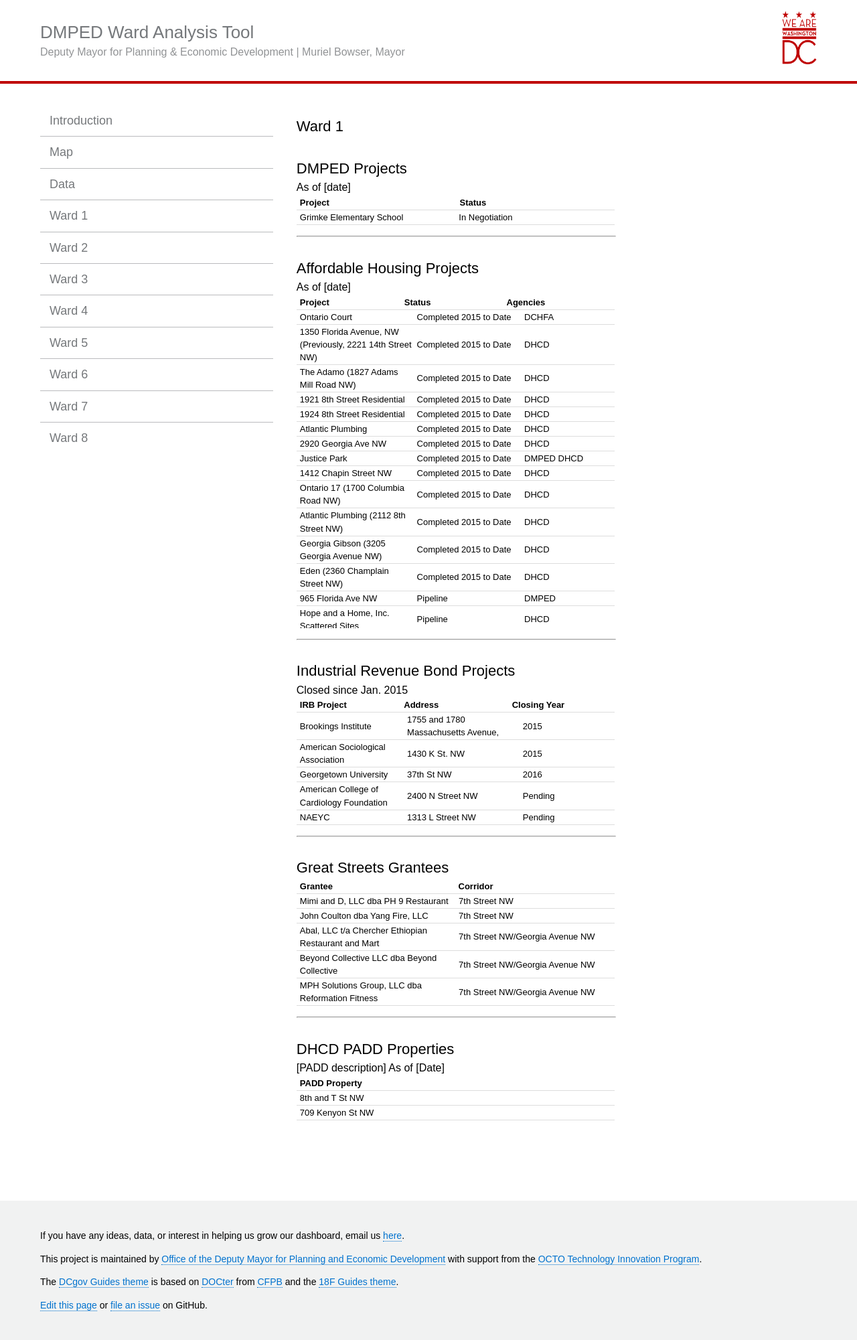
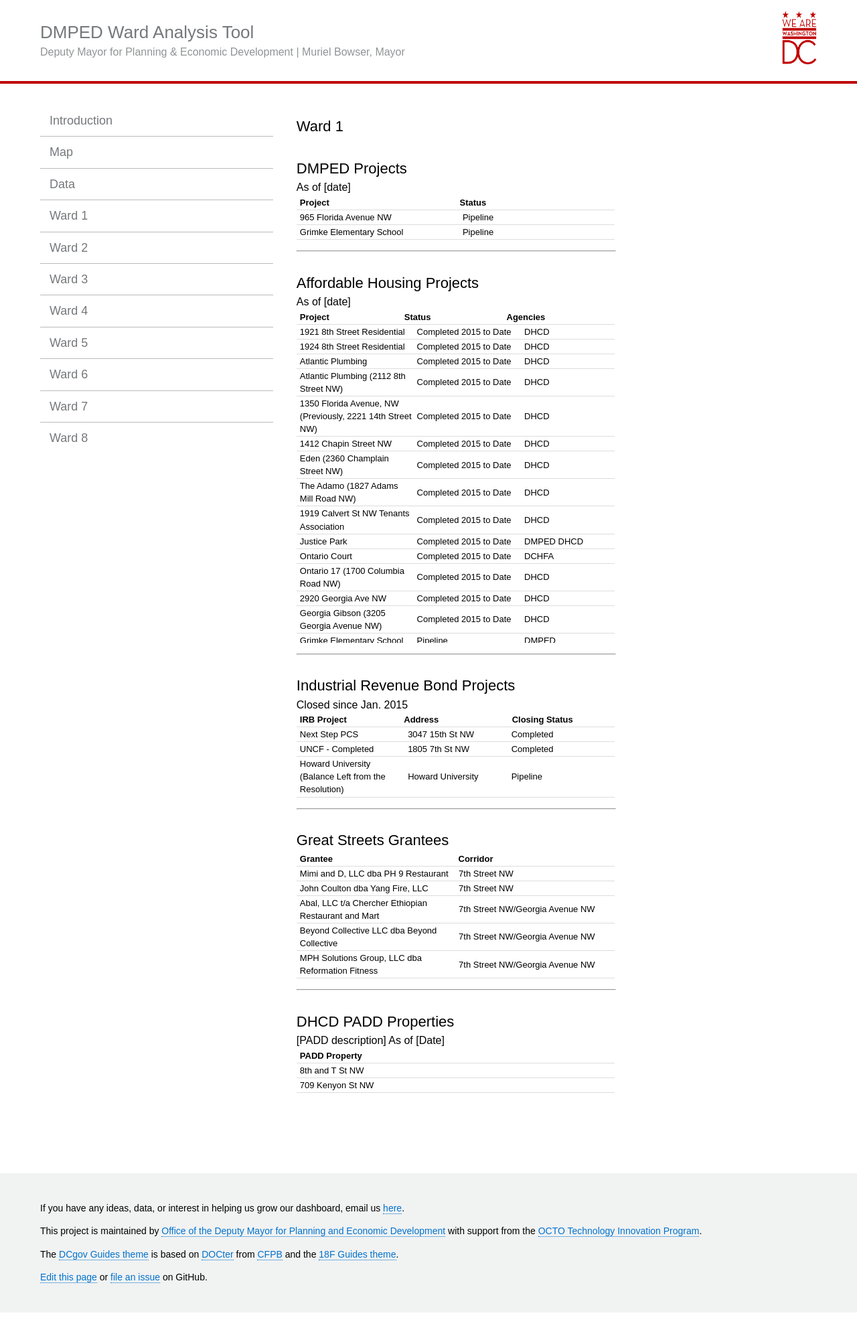
Before and after one commit to JoyOfTech/econintel-wardtool, a Jekyll site: the page built from ward-1.html, in a window 1280 px wide. Shown: the whole page at 67% size. Built offline with Jekyll 4.4.1, drawn with Linux system fonts in a browser that asks for light colours; nearby versions of some CDN libraries; after the commit the page ends 1960 px from its top, so only the background shows below that.

Commit message:
Update ward-1.html

```diff
--- a/ward-1.html
+++ b/ward-1.html
@@ -10,7 +10,8 @@ As of [date]
 	<table>
 		<tr><th>Project</th><th>Status</th></tr>
 		<tbody>
-			<tr><td>Grimke Elementary School</td><td>In Negotiation</td></tr>
+			<tr><td>965 Florida Avenue NW</td><td>Pipeline</td></tr>
+			<tr><td>Grimke Elementary School</td><td>Pipeline</td></tr>
 		</tbody>
 	</table>
 </div>
@@ -23,37 +24,39 @@ As of [date]
 	<table>
 		<tr><th>Project</th><th>Status</th><th>Agencies</th></tr>
 		<tbody>
-			<tr><td>Ontario Court</td><td>Completed 2015 to Date</td><td>DCHFA </td></tr>
-			<tr><td>1350 Florida Avenue, NW (Previously, 2221 14th Street NW)</td><td>Completed 2015 to Date</td><td>DHCD </td></tr>
-			<tr><td>The Adamo (1827 Adams Mill Road NW)</td><td>Completed 2015 to Date</td><td>DHCD </td></tr>
 			<tr><td>1921 8th Street Residential</td><td>Completed 2015 to Date</td><td>DHCD </td></tr>
 			<tr><td>1924 8th Street Residential</td><td>Completed 2015 to Date</td><td>DHCD </td></tr>
 			<tr><td>Atlantic Plumbing</td><td>Completed 2015 to Date</td><td>DHCD </td></tr>
+			<tr><td>Atlantic Plumbing (2112 8th Street NW)</td><td>Completed 2015 to Date</td><td>DHCD </td></tr>
+			<tr><td>1350 Florida Avenue, NW (Previously, 2221 14th Street NW)</td><td>Completed 2015 to Date</td><td>DHCD </td></tr>
+			<tr><td>1412 Chapin Street NW</td><td>Completed 2015 to Date</td><td>DHCD </td></tr>
+			<tr><td>Eden (2360 Champlain Street NW)</td><td>Completed 2015 to Date</td><td>DHCD </td></tr>
+			<tr><td>The Adamo (1827 Adams Mill Road NW)</td><td>Completed 2015 to Date</td><td>DHCD </td></tr>
+			<tr><td>1919 Calvert St NW Tenants Association</td><td>Completed 2015 to Date</td><td>DHCD </td></tr>
+			<tr><td>Justice Park</td><td>Completed 2015 to Date</td><td>DMPED DHCD </td></tr>
+			<tr><td>Ontario Court</td><td>Completed 2015 to Date</td><td>DCHFA </td></tr>
+			<tr><td>Ontario 17 (1700 Columbia Road NW)</td><td>Completed 2015 to Date</td><td>DHCD </td></tr>
 			<tr><td>2920 Georgia Ave NW</td><td>Completed 2015 to Date</td><td>DHCD </td></tr>
-			<tr><td>Justice Park</td><td>Completed 2015 to Date</td><td>DMPED DHCD </td></tr>
-			<tr><td>1412 Chapin Street NW</td><td>Completed 2015 to Date</td><td>DHCD </td></tr>
-			<tr><td>Ontario 17 (1700 Columbia Road NW)</td><td>Completed 2015 to Date</td><td>DHCD </td></tr>
-			<tr><td>Atlantic Plumbing (2112 8th Street NW)</td><td>Completed 2015 to Date</td><td>DHCD </td></tr>
 			<tr><td>Georgia Gibson (3205 Georgia Avenue NW)</td><td>Completed 2015 to Date</td><td>DHCD </td></tr>
-			<tr><td>Eden (2360 Champlain Street NW)</td><td>Completed 2015 to Date</td><td>DHCD </td></tr>
+			<tr><td>Grimke Elementary School</td><td>Pipeline</td><td>DMPED </td></tr>
 			<tr><td>965 Florida Ave NW</td><td>Pipeline</td><td>DMPED </td></tr>
+			<tr><td>Glenn Arms</td><td>Pipeline</td><td>DHCD </td></tr>
+			<tr><td>Sarah's Circle</td><td>Pipeline</td><td>DCHA DHCD </td></tr>
+			<tr><td>Maycroft Redevelopment Project</td><td>Pipeline</td><td>DCHA DCHFA DHCD </td></tr>
 			<tr><td>Hope and a Home, Inc. Scattered Sites</td><td>Pipeline</td><td>DHCD </td></tr>
-			<tr><td>Maycroft Redevelopment Project</td><td>Pipeline</td><td>DCHA DCHFA DHCD </td></tr>
+			<tr><td>3035 15th Street NW</td><td>Pipeline</td><td>DHCD </td></tr>
 			<tr><td>3542 Warder Street, NW</td><td>Pipeline</td><td>DHCD </td></tr>
-			<tr><td>3035 15th Street NW</td><td>Pipeline</td><td>DHCD </td></tr>
-			<tr><td>Grimke Elementary School</td><td>Pipeline</td><td>DMPED </td></tr>
-			<tr><td>SOME- Spring Road</td><td>Pipeline</td><td>DHCD </td></tr>
-			<tr><td>Sarah's Circle</td><td>Pipeline</td><td>DHCD </td></tr>
+			<tr><td>SOME- Spring Road</td><td>Pipeline</td><td>DCHA DHCD </td></tr>
+			<tr><td>Elysium Fourteen (1925 14th Street, NW)</td><td>Under Construction</td><td>DHCD </td></tr>
+			<tr><td>Portner Place</td><td>Under Construction</td><td>DHCD </td></tr>
+			<tr><td>Lumen Condominiums (2202 14th Street NW)</td><td>Under Construction</td><td>DHCD </td></tr>
+			<tr><td>Miriam's House (N Street Village)</td><td>Under Construction</td><td>DCHA DHCD </td></tr>
+			<tr><td>The Morgan (2345 Champlain Street, NW)</td><td>Under Construction</td><td>DHCD </td></tr>
+			<tr><td>Kenyon House Family Tenants Association</td><td>Under Construction</td><td>DHCD </td></tr>
+			<tr><td>The McIntyre (3146 16th Street, NW)</td><td>Under Construction</td><td>DHCD </td></tr>
 			<tr><td>Morton Street Mews (777 Morton Street, NW)</td><td>Under Construction</td><td>DHCD </td></tr>
 			<tr><td>3559 Georgia Avenue, NW</td><td>Under Construction</td><td>DHCD </td></tr>
-			<tr><td>The McIntyre (3146 16th Street, NW)</td><td>Under Construction</td><td>DHCD </td></tr>
-			<tr><td>Elysium Fourteen (1925 14th Street, NW)</td><td>Under Construction</td><td>DHCD </td></tr>
-			<tr><td>The Morgan (2345 Champlain Street, NW)</td><td>Under Construction</td><td>DHCD </td></tr>
-			<tr><td>Miriam's House (N Street Village)</td><td>Under Construction</td><td>DCHA DHCD </td></tr>
 			<tr><td>Kara House</td><td>Under Construction</td><td>DHCD </td></tr>
-			<tr><td>Portner Place</td><td>Under Construction</td><td>DHCD </td></tr>
-			<tr><td>Kenyon House Family Tenants Association</td><td>Under Construction</td><td>DHCD </td></tr>
-			<tr><td>Lumen Condominiums (2202 14th Street NW)</td><td>Under Construction</td><td>DHCD </td></tr>
 		</tbody>
 	</table>
 </div>
@@ -64,13 +67,12 @@ As of [date]
 Closed since Jan. 2015
 <div class="dmpedtable">
 	<table>
-		<tr><th>IRB Project</th><th>Address</th><th>Closing Year</th></tr>
+		<tr><th>IRB Project</th><th>Address</th><th>Closing Status</th></tr>
 		<tbody>
-			<tr><td>Brookings Institute </td><td>1755 and 1780 Massachusetts Avenue, </td><td>2015</td></tr>
-			<tr><td>American Sociological Association</td><td>1430 K St. NW</td><td>2015</td></tr>
-			<tr><td>Georgetown University</td><td>37th St NW</td><td>2016</td></tr>
-			<tr><td>American College of Cardiology Foundation </td><td>2400 N Street NW</td><td>Pending</td></tr>
-			<tr><td>NAEYC</td><td>1313 L Street NW</td><td>Pending</td></tr>
+			<tr><td>Next Step PCS</td><td>3047 15th St NW</td><td>Completed</td></tr>
+			<tr><td>UNCF - Completed</td><td>1805 7th St NW</td><td>Completed</td></tr>
+			<tr><td>Howard University (Balance Left from the Resolution)</td><td>Howard University</td><td>Pipeline</td></tr>
+
 		</tbody>
 	</table>
 </div>
```
